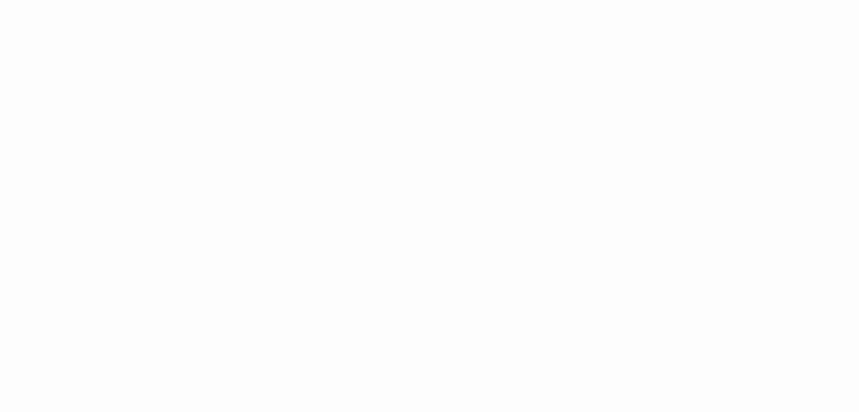
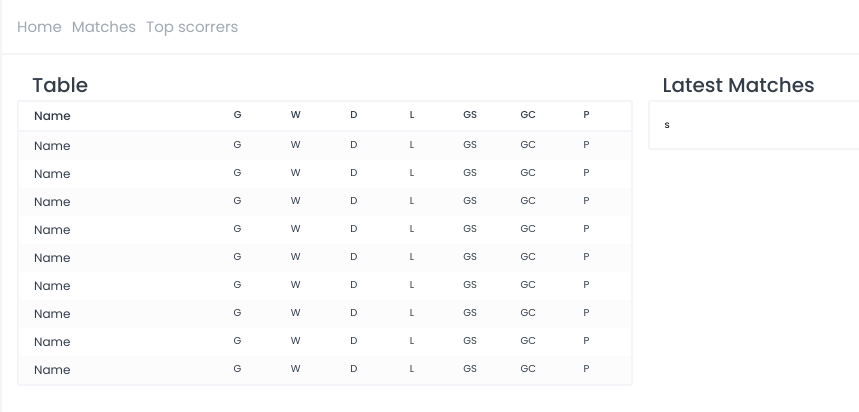
Before and after one commit to dwddgsz/scottish-league, a React (Create React App) app: page / in a window 1280 px wide. Shown: the top 412 px of the page, without its empty margins (0-859 px from the left). Built offline with nearby package versions, Linux system fonts and the light colour scheme.

Commit message:
add: rendering

```diff
--- /dev/null
+++ b/src/App.tsx
@@ -0,0 +1,13 @@
+import Navigation from './layouts/Navigation';
+import Home from './pages/Home';
+
+const App = () => {
+  return (
+    <>
+        <Navigation/>
+        <Home/>
+    </>
+  );
+};
+
+export default App;
--- a/src/index.tsx
+++ b/src/index.tsx
@@ -1,9 +1,11 @@
 import ReactDOM from 'react-dom';
 import {GlobalStyle} from './GlobalStyle/GlobalStyle';
+import App from './App';
 
 ReactDOM.render(
   <>
   <GlobalStyle/>
+  <App/>
   </>
   ,
   document.getElementById('root')
```
